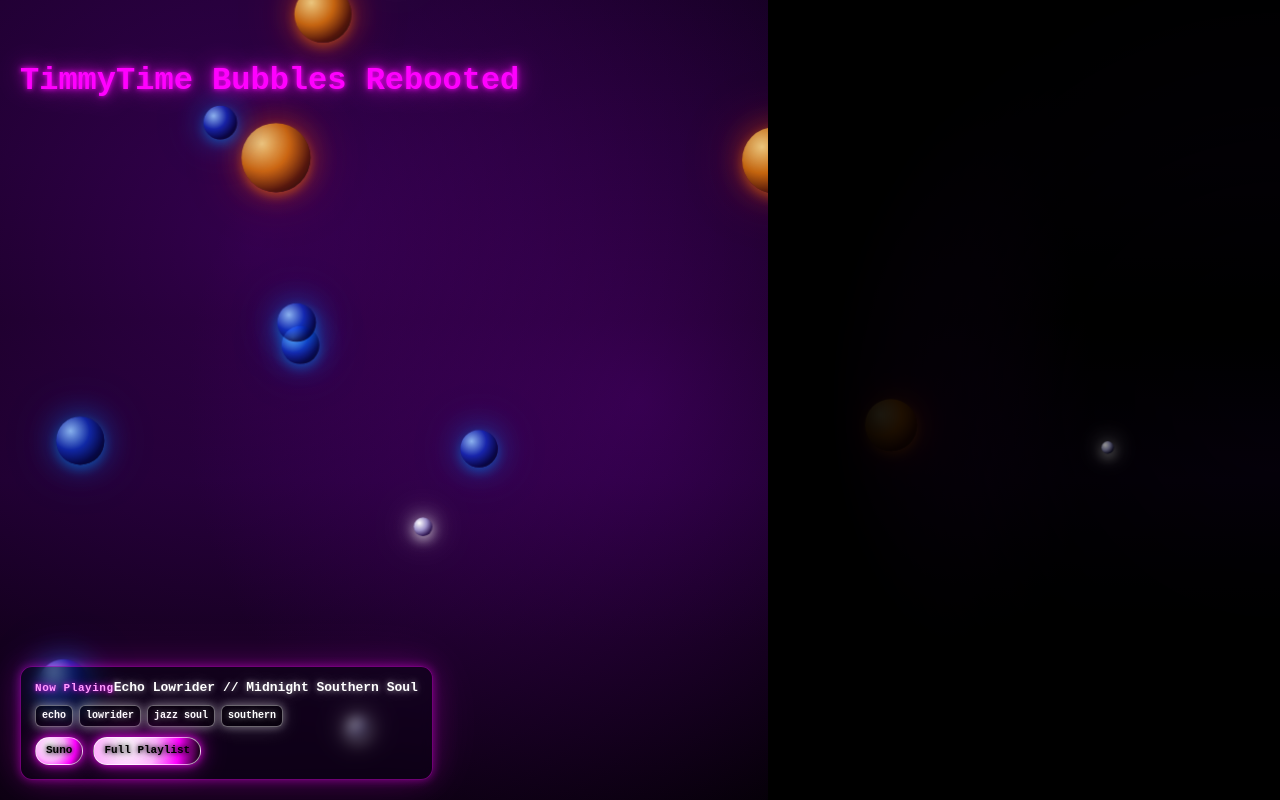
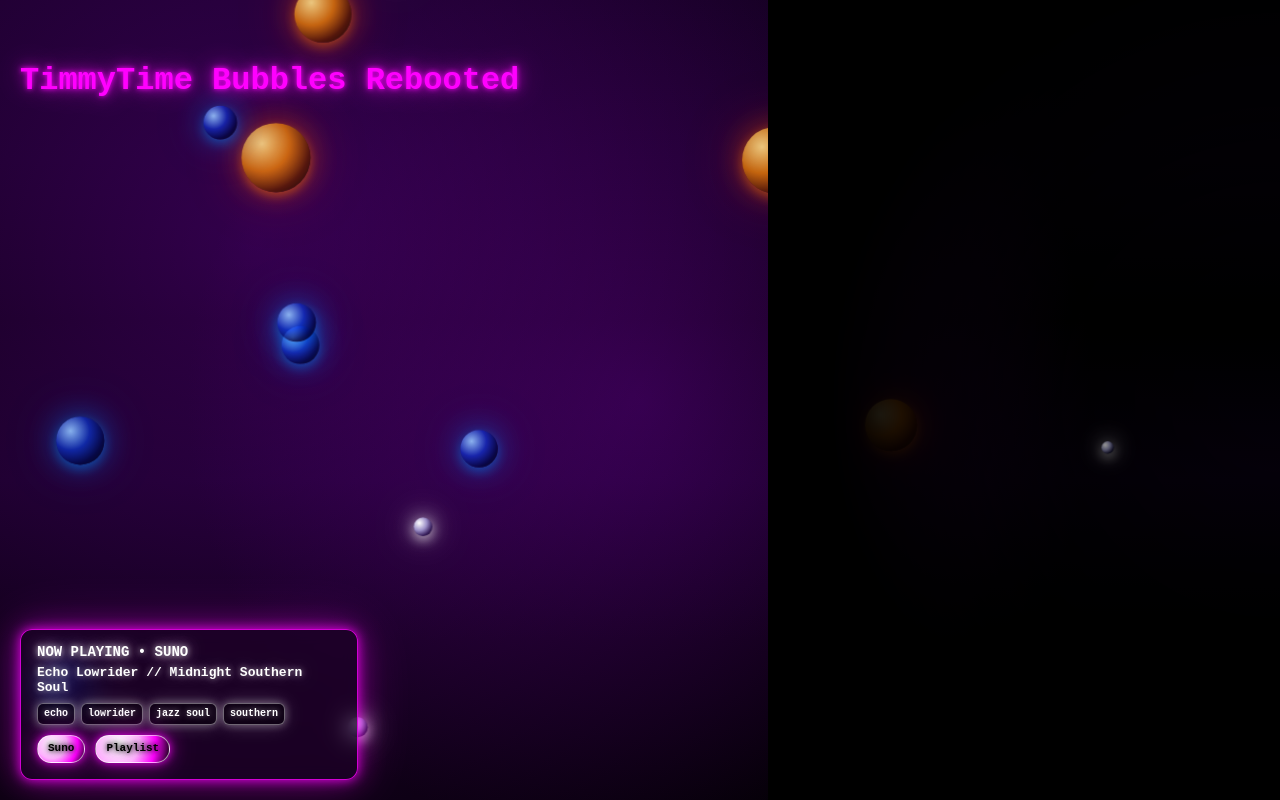
Before and after one commit to timmyjonesusn-netizen/TimmyBubbles, a Flask app: template templates/index.html in a window 1280 px wide. Run offline with Flask 3, Linux system fonts and the light colour scheme; the template is opened without the code that fills it, so the values that code supplies are empty.

Commit message:
Update index.html

```diff
--- a/templates/index.html
+++ b/templates/index.html
@@ -20,10 +20,6 @@
         color: #fff;
     }
 
-    /* ===== COSMIC BACKDROP =====
-       Deep violet / black with subtle banding like your screenshot.
-       This is your stage for "echo lowrider jazz soul southern".
-    */
     body {
         background:
             radial-gradient(circle at 20% 30%, rgba(80,0,120,0.6) 0%, rgba(0,0,0,0) 70%),
@@ -41,7 +37,6 @@
         position: relative;
     }
 
-    /* right side falloff to deeper black */
     .edgeFade {
         position: absolute;
         right: 0;
@@ -54,10 +49,6 @@
         z-index: 3;
     }
 
-    /* ===== TITLE =====
-       Breathing like a lowrider bassline (~90bpm).
-       This animation rate is part of your "married to Suno" sync.
-    */
     .titleWrap {
         position: absolute;
         top: 60px;
@@ -95,7 +86,6 @@
         }
     }
 
-    /* ===== BUBBLE LAYER ===== */
     #bubbleLayer {
         position: absolute;
         inset: 0;
@@ -103,7 +93,6 @@
         z-index: 1;
     }
 
-    /* ===== BUBBLES (3 families) ===== */
     .bubble {
         position: absolute;
         border-radius: 50%;
@@ -122,7 +111,6 @@
         z-index: -1;
     }
 
-    /* BLUE FLOATERS: cool / spacey / cruising, like highway at 2am */
     .bubble.blue {
         background: radial-gradient(circle at 30% 30%, rgba(160,200,255,0.9) 0%, rgba(0,60,255,0.5) 40%, rgba(0,0,60,0.8) 70%, rgba(0,0,0,0.9) 100%);
         box-shadow:
@@ -134,7 +122,6 @@
         background: radial-gradient(circle at 50% 50%, rgba(0,140,255,0.8) 0%, rgba(0,0,40,0) 70%);
     }
 
-    /* ORANGE ANCHORS: warm / soulful / southern brass color */
     .bubble.orange {
         background: radial-gradient(circle at 30% 30%, rgba(255,230,150,0.9) 0%, rgba(255,140,0,0.7) 40%, rgba(80,20,0,0.8) 70%, rgba(0,0,0,0.9) 100%);
         box-shadow:
@@ -146,7 +133,6 @@
         background: radial-gradient(circle at 50% 50%, rgba(255,120,0,0.8) 0%, rgba(40,0,0,0) 70%);
     }
 
-    /* WHITE SPARKS: bright pop, like hi-hats / snaps */
     .bubble.white {
         background: radial-gradient(circle at 30% 30%, rgba(255,255,255,1) 0%, rgba(200,200,255,0.7) 40%, rgba(60,60,120,0.4) 70%, rgba(0,0,0,0.8) 100%);
         box-shadow:
@@ -159,82 +145,75 @@
         filter: blur(14px);
     }
 
-    /* ===== MOTION ===== */
-
-    /* slow float (blue/orange): like car suspension rocking, lowrider cruise */
     @keyframes floatDrift {
         0%   { transform: translate3d(var(--xOffset,0px),   0px,0) scale(1); }
         50%  { transform: translate3d(calc(var(--xOffset,0px) + var(--sway,10px)), -40px,0) scale(1.03); }
         100% { transform: translate3d(var(--xOffset,0px), -80px,0) scale(1); }
     }
 
-    /* fastRise (white sparks): little hi-hat pops, then fade */
     @keyframes fastRise {
         0%   { transform: translate3d(var(--xOffset,0px), 0px,0) scale(1); opacity:1; }
         70%  { transform: translate3d(calc(var(--xOffset,0px) + var(--sway,6px)), -60px,0) scale(1.05); opacity:1; }
         100% { transform: translate3d(var(--xOffset,0px), -90px,0) scale(0.4); opacity:0; }
     }
 
-    /* tap pop flash animation; we reuse this on touch/click */
     @keyframes popFlash {
         0%   { transform: scale(1); opacity:1; filter: brightness(1); }
         50%  { transform: scale(1.4); opacity:1; filter: brightness(2); }
         100% { transform: scale(0); opacity:0; filter: brightness(3); }
     }
 
-    /* ===== NOW PLAYING PANEL =====
-       This is your Suno hook.
-       It fades in AFTER the page stabilizes so we don't mess timing.
-       No autoplay. No audio element. Just links.
-    */
+    /* --- NOW PLAYING PANEL --- */
     .nowPlayingWrap {
         position: absolute;
         bottom: 20px;
         left: 20px;
         z-index: 100;
-        min-width: 200px;
+        min-width: 220px;
         max-width: 80vw;
-        background: rgba(10,0,20,0.4);
-        border: 1px solid rgba(255,0,255,0.4);
+        background: rgba(30,0,40,0.7);
+        border: 1px solid rgba(255,0,255,0.8);
         border-radius: 12px;
-        padding: 12px 14px 14px;
+        padding: 14px 16px 16px;
         box-shadow:
-            0 0 10px rgba(255,0,255,0.4),
-            0 0 30px rgba(255,0,255,0.2),
-            0 0 60px rgba(255,0,255,0.1);
-        backdrop-filter: blur(6px);
-        -webkit-backdrop-filter: blur(6px);
-        color: #fff;
-        font-size: 12px;
-        line-height: 1.4;
-        opacity: 0;
-        transform: translateY(20px) scale(0.97);
-        transition: opacity .6s ease, transform .6s ease;
-    }
+            0 0 12px rgba(255,0,255,0.8),
+            0 0 30px rgba(255,0,255,0.4),
+            0 0 60px rgba(255,0,255,0.2);
+        backdrop-filter: blur(8px);
+        -webkit-backdrop-filter: blur(8px);
 
-    .nowPlayingWrap.show {
+        /* IMPORTANT CHANGE:
+           we are forcing visible by default now.
+           No opacity 0, no transition wait.
+        */
         opacity: 1;
         transform: translateY(0) scale(1);
     }
 
     .nowHead {
-        font-size: 11px;
+        font-size: 12px;
         font-weight: 600;
         color: #ff99ff;
         text-shadow:
             0 0 4px rgba(255,0,255,0.8),
             0 0 12px rgba(255,0,255,0.6),
             0 0 24px rgba(255,0,255,0.4);
-        margin-bottom: 6px;
+        margin-bottom: 8px;
         display: flex;
-        align-items: baseline;
-        justify-content: space-between;
-        flex-wrap: wrap;
-        row-gap: 4px;
+        flex-direction: column;
+        gap: 4px;
     }
 
-    .nowHead span.label {
-        letter-spacing: .05em;
+    .labelBig {
+        font-size: 14px;
+        font-weight: 700;
+        color: #fff;
+        text-shadow:
+            0 0 6px rgba(255,255,255,0.8),
+            0 0 16px rgba(255,255,255,0.6),
+            0 0 32px rgba(255,0,255,0.4),
+            0 0 64px rgba(255,0,255,0.2);
+        line-height: 1.2;
     }
 
     .nowTrackName {
@@ -246,9 +225,6 @@
         word-break: break-word;
     }
 
-    /* little neon tags that match your language:
-       echo / lowrider / jazz soul / southern
-    */
     .tagRow {
         display: flex;
         flex-wrap: wrap;
@@ -271,7 +247,6 @@
         color: #fff;
     }
 
-    /* clickable Suno / playlist links */
     .linkRow {
         display: flex;
         flex-wrap: wrap;
@@ -310,54 +285,40 @@
 </head>
 <body>
 
-<!-- TITLE -->
 <div class="titleWrap">TimmyTime&nbsp;Bubbles&nbsp;Rebooted</div>
 
-<!-- BUBBLES -->
 <div id="bubbleLayer"></div>
 
-<!-- SUNO / NOW PLAYING PANEL -->
 <div class="nowPlayingWrap" id="nowWrap">
     <div class="nowHead">
-        <span class="label">Now&nbsp;Playing</span>
-        <span class="nowTrackName" id="trackName">Loading groove…</span>
+        <div class="labelBig">NOW&nbsp;PLAYING&nbsp;•&nbsp;SUNO</div>
+        <div class="nowTrackName" id="trackName">Echo Lowrider // Midnight Southern Soul</div>
     </div>
 
     <div class="tagRow" id="tagRow">
-        <!-- tags inserted by JS -->
+        <div class="vibeTag">echo</div>
+        <div class="vibeTag">lowrider</div>
+        <div class="vibeTag">jazz soul</div>
+        <div class="vibeTag">southern</div>
     </div>
 
     <div class="linkRow" id="linkRow">
-        <!-- links inserted by JS -->
+        <a class="musicBtn" href="#" target="_blank" rel="noopener noreferrer">Suno</a>
+        <a class="musicBtn" href="#" target="_blank" rel="noopener noreferrer">Playlist</a>
     </div>
 </div>
 
-<!-- RIGHT EDGE FADE -->
 <div class="edgeFade"></div>
 
 <script>
-/*
-   TIMMYTIME BUBBLE ENGINE x SUNO PANEL
-   ------------------------------------
-   - Bubbles keep same motion rules as before.
-   - We add a "now playing" panel that appears after ~800ms.
-   - You can update the "tracks" array below with your mastered Suno songs.
-
-   IMPORTANT:
-   - No audio elements here. We're not playing sound, just advertising vibe.
-   - No counters. No timers racing.
-*/
-
 const layer = document.getElementById('bubbleLayer');
 const vw = () => window.innerWidth;
 const vh = () => window.innerHeight;
 
-/* random helper */
 function rand(min, max){
     return min + Math.random()*(max-min);
 }
 
-/* create bubble DOM node */
 function makeBubble(colorClass, sizePx){
     const b = document.createElement('div');
     b.className = `bubble ${colorClass}`;
@@ -366,7 +327,6 @@ function makeBubble(colorClass, sizePx){
     b.style.left = rand(0, vw()-sizePx) + 'px';
     b.style.top  = rand(0, vh()-sizePx) + 'px';
 
-    // per-bubble sway & offset
     b.style.setProperty('--xOffset', rand(-10,10)+'px');
     b.style.setProperty('--sway', rand(-8,12)+'px');
 
@@ -374,37 +334,26 @@ function makeBubble(colorClass, sizePx){
     return b;
 }
 
-/* animations */
 function setDriftAnim(bubble){
-    // lowrider cruise: slower, swaying
-    const dur = rand(5,9); // seconds
+    const dur = rand(5,9);
     const delay = rand(0,4);
     bubble.style.animation = `floatDrift ${dur}s linear ${delay}s infinite`;
 }
 
 function setFastRiseAnim(bubble){
-    // hi-hat sparks: quick pop up and fade
     const dur = rand(2,4);
     const delay = rand(0,2);
     bubble.style.animation = `fastRise ${dur}s linear ${delay}s infinite`;
 }
 
-/* tap to popFlash, then respawn */
 function popAndRespawn(bubble){
     bubble.style.animation = 'popFlash 0.4s linear 0s 1 forwards';
-
     setTimeout(()=>{
         const sizePx = parseFloat(bubble.style.width);
-
-        // reposition
         bubble.style.left = rand(0, vw()-sizePx) + 'px';
         bubble.style.top  = rand(0, vh()-sizePx) + 'px';
-
-        // new sway
         bubble.style.setProperty('--xOffset', rand(-10,10)+'px');
         bubble.style.setProperty('--sway', rand(-8,12)+'px');
-
-        // restart anim based on color
         if(bubble.classList.contains('white')){
             setFastRiseAnim(bubble);
         } else {
@@ -413,14 +362,12 @@ function popAndRespawn(bubble){
     }, 450);
 }
 
-/* build bubble populations */
-const ORANGE_COUNT = 4; // warm / soul / brass
-const BLUE_COUNT   = 6; // cool / cruise / highway
-const WHITE_COUNT  = 8; // little sparkle hits
+const ORANGE_COUNT = 4;
+const BLUE_COUNT   = 6;
+const WHITE_COUNT  = 8;
 
 const bubbles = [];
 
-// oranges: slow anchors
 for(let i=0;i<ORANGE_COUNT;i++){
     const size = rand(45,70);
     const b = makeBubble('orange', size);
@@ -428,7 +375,6 @@ for(let i=0;i<ORANGE_COUNT;i++){
     bubbles.push(b);
 }
 
-// blues: medium drift
 for(let i=0;i<BLUE_COUNT;i++){
     const size = rand(30,50);
     const b = makeBubble('blue', size);
@@ -436,7 +382,6 @@ for(let i=0;i<BLUE_COUNT;i++){
     bubbles.push(b);
 }
 
-// whites: fast pop + respawn
 for(let i=0;i<WHITE_COUNT;i++){
     const size = rand(12,20);
     const b = makeBubble('white', size);
@@ -444,7 +389,6 @@ for(let i=0;i<WHITE_COUNT;i++){
     bubbles.push(b);
 }
 
-// touch / click support for pop
 bubbles.forEach(b => {
     b.addEventListener('click', ()=>popAndRespawn(b));
     b.addEventListener('touchstart', (e)=>{
@@ -453,7 +397,6 @@ bubbles.forEach(b => {
     }, {passive:false});
 });
 
-/* keep bubbles on screen after resize / rotate */
 window.addEventListener('resize', ()=>{
     bubbles.forEach(b=>{
         const sizePx = parseFloat(b.style.width);
@@ -465,83 +408,6 @@ window.addEventListener('resize', ()=>{
         b.style.top  = y + 'px';
     });
 });
-
-/* ========== SUNO PANEL ==========
-   You plug your mastered tracks here.
-   Each entry:
-   {
-     title: "string shown to user",
-     tags: ["echo","lowrider","jazz soul","southern"],
-     links: [
-        {label:"Suno", url:"https://example.com"},
-        {label:"Playlist", url:"https://example.com"}
-     ]
-   }
-
-   We'll just show the FIRST one for now.
-   You can add more later (future: next/prev buttons).
-*/
-const tracks = [
-    {
-        title: "Echo Lowrider // Midnight Southern Soul",
-        tags: ["echo", "lowrider", "jazz soul", "southern"],
-        links: [
-            { label: "Suno", url: "#" },
-            { label: "Full Playlist", url: "#" }
-        ]
-    }
-    // you can add more objects here later
-];
-
-function initNowPlaying(){
-    const wrap = document.getElementById('nowWrap');
-    const trackNameEl = document.getElementById('trackName');
-    const tagRowEl = document.getElementById('tagRow');
-    const linkRowEl = document.getElementById('linkRow');
-
-    if(!tracks.length){
-        trackNameEl.textContent = "No track selected";
-        return;
-    }
-
-    const t = tracks[0];
-
-    // title
-    trackNameEl.textContent = t.title || "Untitled";
-
-    // tags
-    tagRowEl.innerHTML = "";
-    if (t.tags && t.tags.length){
-        t.tags.forEach(tagText=>{
-            const div = document.createElement('div');
-            div.className = "vibeTag";
-            div.textContent = tagText;
-            tagRowEl.appendChild(div);
-        });
-    }
-
-    // links
-    linkRowEl.innerHTML = "";
-    if (t.links && t.links.length){
-        t.links.forEach(link=>{
-            const a = document.createElement('a');
-            a.className = "musicBtn";
-            a.textContent = link.label;
-            a.href = link.url;
-            a.target = "_blank";
-            a.rel = "noopener noreferrer";
-            linkRowEl.appendChild(a);
-        });
-    }
-
-    // gentle delayed reveal so it doesn't fight first paint
-    setTimeout(()=>{
-        wrap.classList.add('show');
-    }, 800);
-}
-
-// run after DOM + bubbles exist
-initNowPlaying();
 </script>
 
 </body>
```
